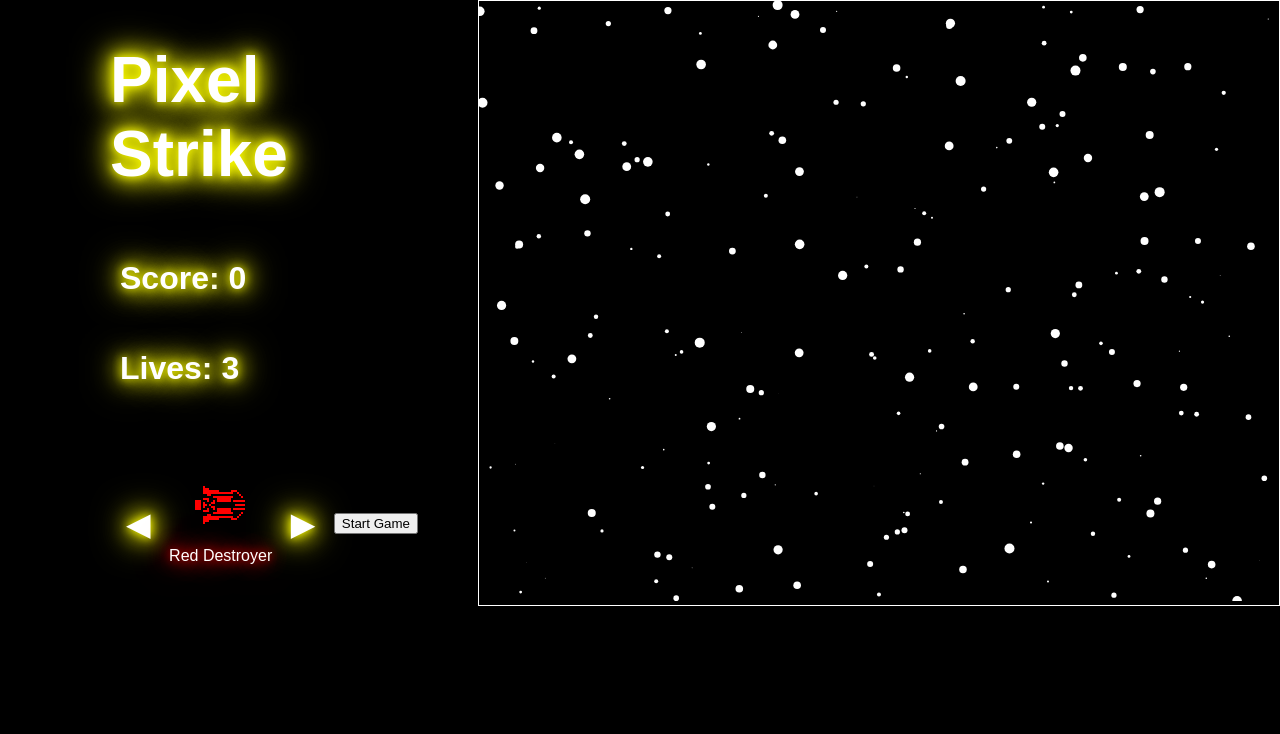
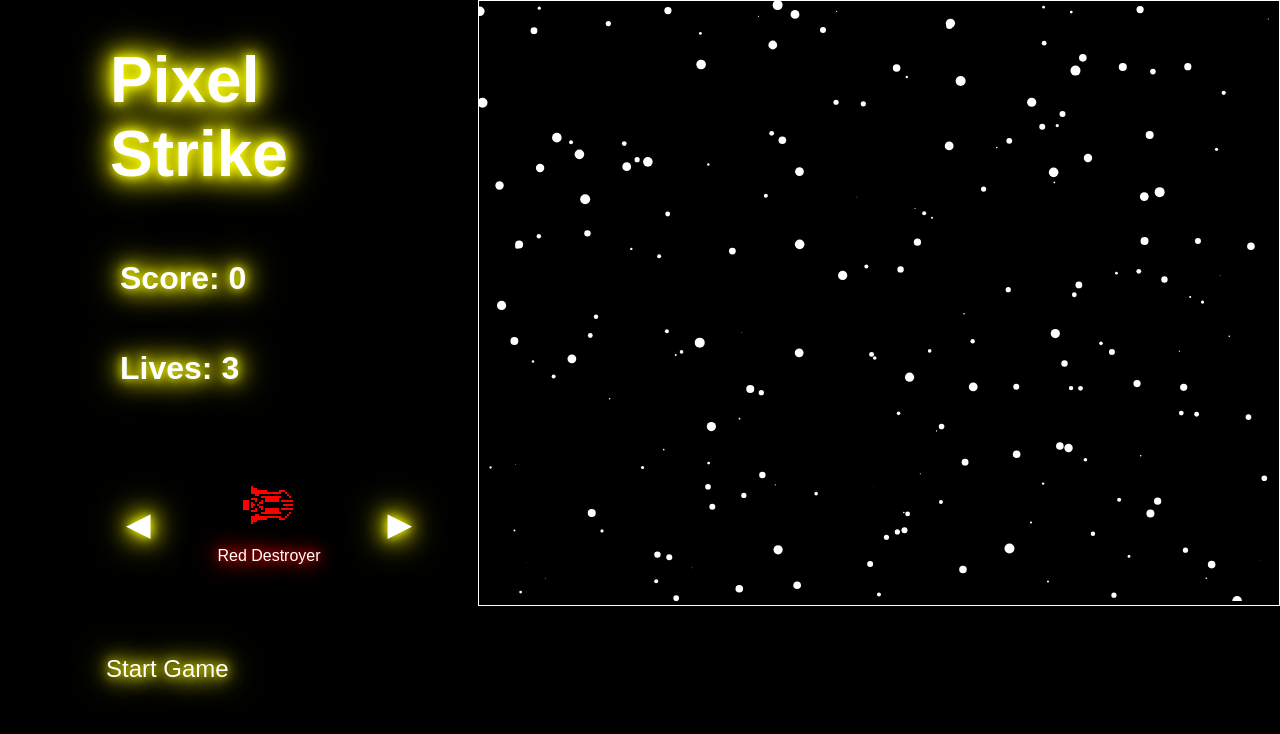
Before and after one commit to MartinCespedes/Pixel_Strike, a React (Create React App) app in the folder pixel-strike/: page / in a window 1280 px wide. Shown: the top 734 px of the page. Built offline with nearby package versions, Linux system fonts and the light colour scheme.

Commit message:
Updated game.jsx, event errors

```diff
--- a/pixel-strike/src/Game.css
+++ b/pixel-strike/src/Game.css
@@ -9,7 +9,8 @@ body {
 #layout-container {
     display: flex;
     align-items: start;
-    margin-left: 100px; /* Increase this value if you want more space on the left */
+    margin-left: 100px;
+    /* Increase this value if you want more space on the left */
 }
 
 #info-container {
@@ -25,7 +26,8 @@ body {
     background: #000;
 }
 
-#game-title, #score-board h2 {
+#game-title,
+#score-board h2 {
     text-align: left;
     color: #fff;
     text-shadow: 0 0 10px #ff0, 0 0 20px #ff0, 0 0 30px #ff0, 0 0 40px #ff0;
@@ -46,7 +48,8 @@ body {
     justify-content: space-between;
     align-items: center;
     padding: 10px;
-    height: 200px; /* Change this value to adjust the height of the ship selector */
+    height: 200px;
+    /* Change this value to adjust the height of the ship selector */
 }
 
 .arrow-btn {
@@ -71,7 +74,8 @@ body {
 .ship-display img {
     width: 64px;
     height: 64px;
-    image-rendering: pixelated; /* This ensures your pixel art stays crisp */
+    image-rendering: pixelated;
+    /* This ensures your pixel art stays crisp */
     animation: ship-animation 1s steps(10) infinite, float 2s ease-in-out infinite;
 }
 
@@ -90,8 +94,35 @@ body {
 .ship-name.yellow {
     text-shadow: 0 0 10px #ff0, 0 0 20px #ff0, 0 0 30px #ff0, 0 0 40px #ff0;
 }
+
+#start-button {
+    margin-top: 20px;
+    background-color: transparent;
+    border: none;
+    color: #fff;
+    font-size: 1.5em;
+    cursor: pointer;
+    text-shadow: 0 0 10px #ff0, 0 0 20px #ff0, 0 0 30px #ff0, 0 0 40px #ff0;
+}
+
+#start-button:hover {
+    text-shadow: 0 0 10px #ff0, 0 0 20px #ff0, 0 0 30px #ff0, 0 0 50px #ff0;
+}
+
+#start-button:active {
+    text-shadow: 0 0 10px #ff0, 0 0 20px #ff0, 0 0 30px #ff0, 0 0 30px #ff0;
+}
+
 @keyframes float {
-    0% { transform: translateY(0px); }
-    50% { transform: translateY(-10px); }
-    100% { transform: translateY(0px); }
-  }
+    0% {
+        transform: translateY(0px);
+    }
+
+    50% {
+        transform: translateY(-10px);
+    }
+
+    100% {
+        transform: translateY(0px);
+    }
+}
--- a/pixel-strike/src/Game.jsx
+++ b/pixel-strike/src/Game.jsx
@@ -75,36 +75,43 @@ class Game extends React.Component {
 
   handleKeyDown = (event) => {
     const { shipPosition } = this.state;
+    let newPosX = shipPosition.x;
+    let newPosY = shipPosition.y;
+
     switch(event.key) {
       case "ArrowUp":
-        this.setState({ shipPosition: {...shipPosition, y: shipPosition.y - 50 }});
+        newPosY = shipPosition.y - 30;
         break;
       case "ArrowDown":
-        this.setState({ shipPosition: {...shipPosition, y: shipPosition.y + 50 }});
+        newPosY = shipPosition.y + 30;
         break;
       case "ArrowRight":
-        this.setState({ shipPosition: {...shipPosition, x: shipPosition.x + 50}});
+        newPosX = shipPosition.x + 30;
         break;
       case "ArrowLeft":
-        this.setState({ shipPosition: {...shipPosition, x: shipPosition.x - 50 }});
+        newPosX = shipPosition.x - 30;
         break;
       default:
         break;
     }
+
+    newPosX = Math.max(0, Math.min(newPosX, 750)); // confine within 0 and 750 (canvas width - ship width)
+    newPosY = Math.max(0, Math.min(newPosY, 550)); // confine within 0 and 550 (canvas height - ship height)
+
+    this.setState({
+      shipPosition: {
+        x: newPosX,
+        y: newPosY,
+      }
+    });
   };
 
-  handleKeyUp = (event) => {
-    // If needed, you can handle key up events here
-  };
+  handleKeyUp = (event) => {};
 
   handleShipChange = (direction) => {
     const { selectedShipIndex, shipNames } = this.state;
-    let newIndex = selectedShipIndex + direction;
-
-    // Wrap around if the index goes out of bounds
-    if (newIndex < 0) newIndex = shipNames.length - 1;
-    else if (newIndex >= shipNames.length) newIndex = 0;
-
+    let newIndex = (selectedShipIndex + direction) % shipNames.length;
+    if (newIndex < 0) newIndex += shipNames.length;
     this.setState({ selectedShipIndex: newIndex });
   };
 
@@ -131,8 +138,8 @@ class Game extends React.Component {
               <span className={`ship-name ${shipNames[selectedShipIndex].color}`}>{shipNames[selectedShipIndex].name}</span>
             </div>
             <button className="arrow-btn" onClick={() => this.handleShipChange(1)}>&#9654;</button>
-            {!gameStarted && <button onClick={this.handleGameStart}>Start Game</button>}
           </div>
+          {!gameStarted && <button id="start-button" onClick={this.handleGameStart}>Start Game</button>}
         </div>
         <div id="game-container">
           <canvas ref={this.canvasRef} id="game-canvas" width="800" height="600"></canvas>
```
